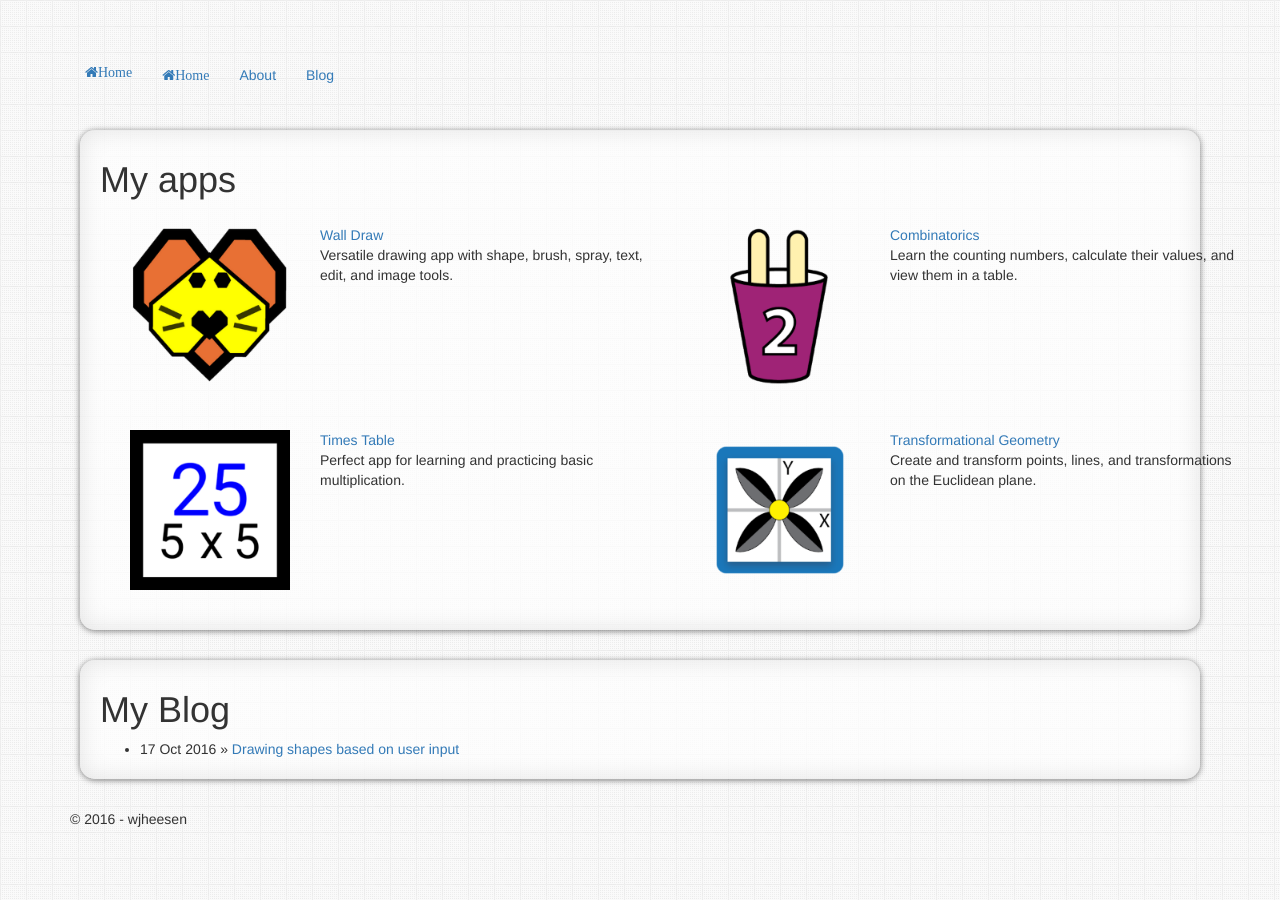
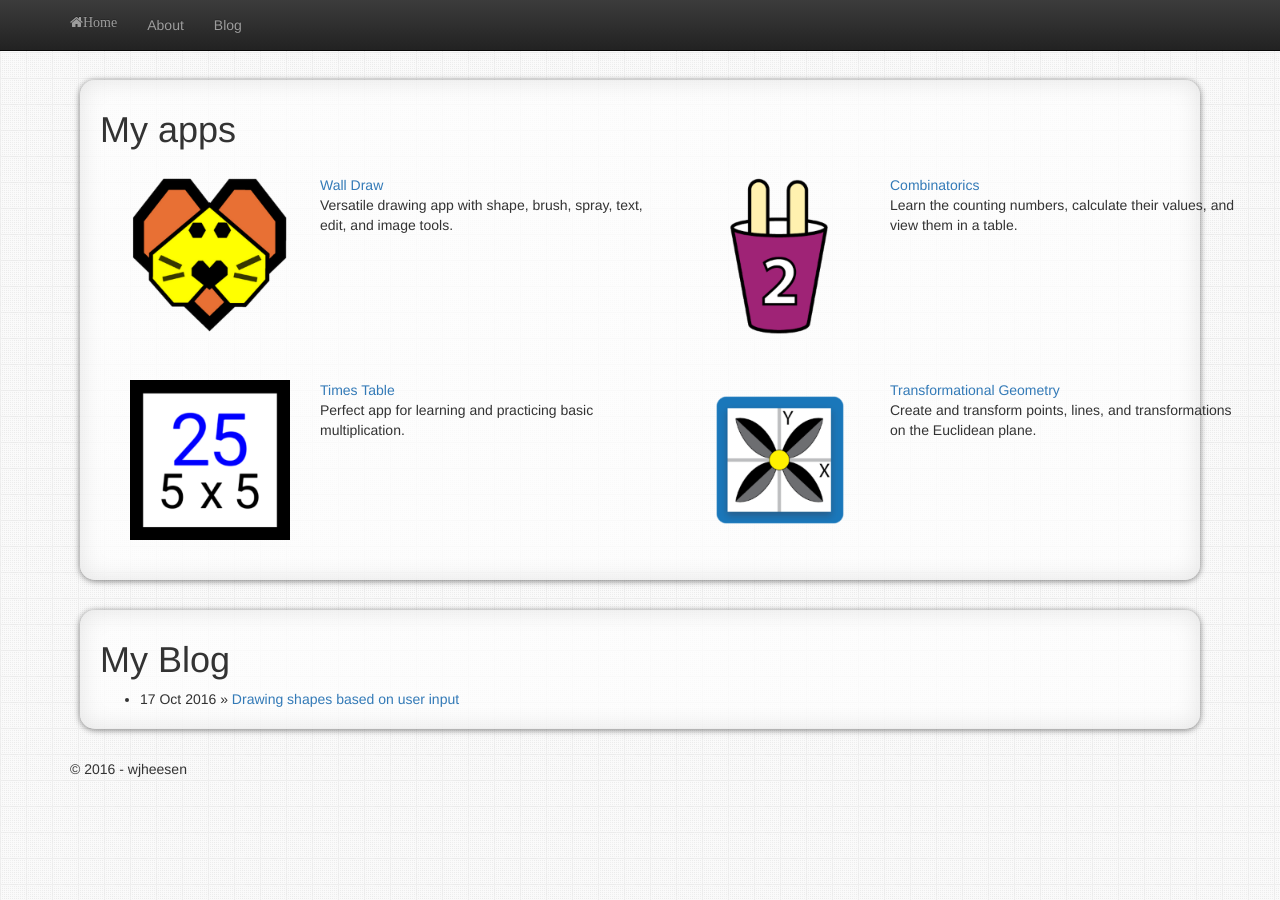
Before and after one commit to wjheesen/wjheesen.github.io, a Jekyll site: the page built from index.html, in a window 1280 px wide. Built offline with Jekyll 4.4.1, drawn with Linux system fonts in a browser that asks for light colours; nearby versions of some CDN libraries; library files that are not in the unit come from our copies.

Commit message:
Fix header.html

```diff
--- a/_includes/header.html
+++ b/_includes/header.html
@@ -1,4 +1,4 @@
-<navclass="navbar navbar-inverse navbar-fixed-top">
+<nav class="navbar navbar-inverse navbar-fixed-top">
     <div class="container">
         <div class="navbar-header">
            <!-- Brand and toggle get grouped for better mobile display -->
@@ -12,7 +12,6 @@
         </div>
         <div class="navbar-collapse collapse">
             <ul class="nav navbar-nav">
-                <li><a href="/" class="navbar-brand fa fa-home" title="Home">Home</a></li>
                 <li><a href="/about">About</a></li>
                 <li><a href="/blog">Blog</a></li>
             </ul>
```
